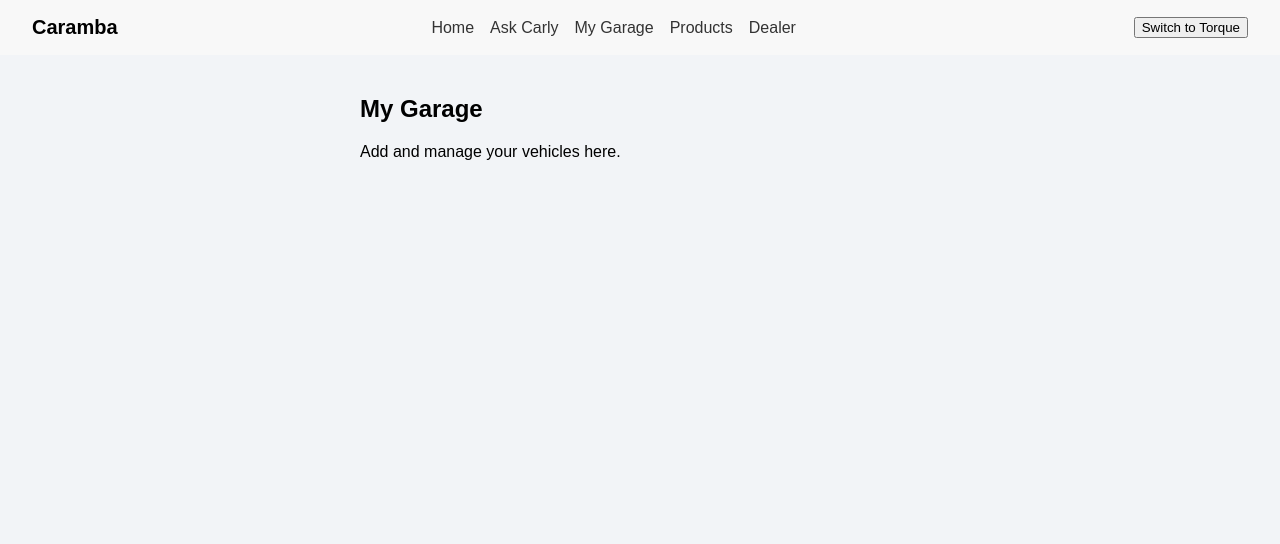
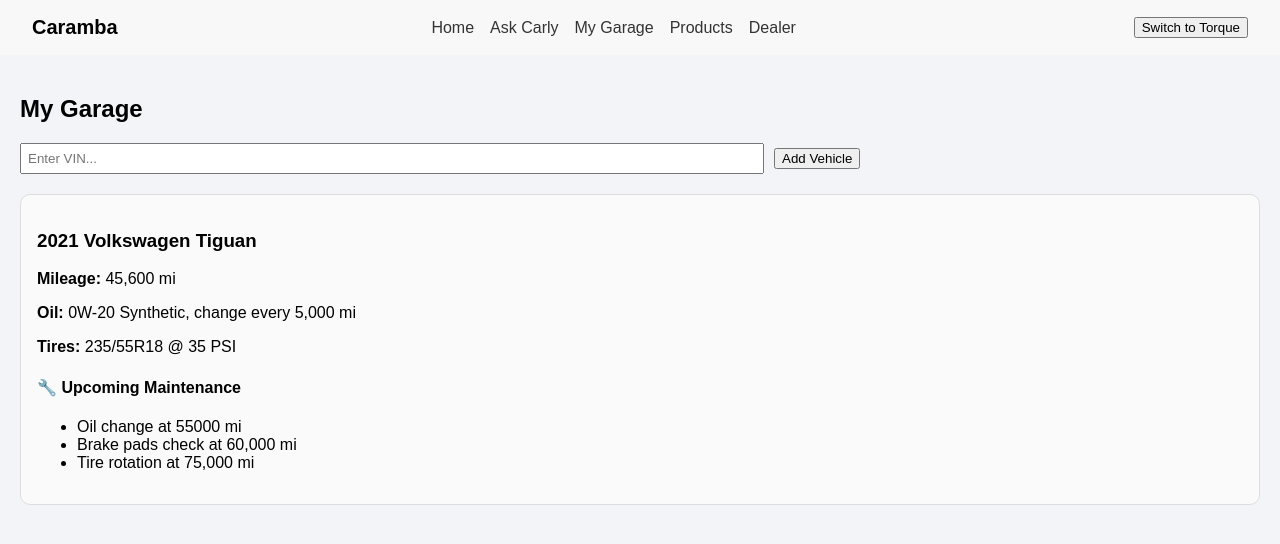
Before and after one commit to bstockes/caramba-reset, a Next.js app: page /garage in a window 1280 px wide. Shown: the top 544 px of the page. Built offline with nearby package versions, Linux system fonts and the light colour scheme.

Commit message:
Add files via upload

```diff
--- a/pages/garage.js
+++ b/pages/garage.js
@@ -1,8 +1,99 @@
+
+import { useEffect, useState } from 'react';
+
+const mockUser = {
+  name: "Brianne",
+  garage: [
+    {
+      year: 2021,
+      make: "Volkswagen",
+      model: "Tiguan",
+      mileage: 45600,
+      oilType: "0W-20 Synthetic",
+      oilInterval: 5000,
+      tireSize: "235/55R18",
+      tirePressure: 35
+    }
+  ]
+};
+
+function calculateUpcoming(vehicle) {
+  const { mileage, oilInterval } = vehicle;
+  const nextOil = Math.ceil(mileage / oilInterval) * oilInterval + oilInterval;
+  const events = [`Oil change at ${nextOil} mi`];
+
+  if (mileage < 60000) events.push("Brake pads check at 60,000 mi");
+  if (mileage < 75000) events.push("Tire rotation at 75,000 mi");
+
+  return events;
+}
+
 export default function Garage() {
+  const [user, setUser] = useState(null);
+  const [vinInput, setVinInput] = useState('');
+
+  useEffect(() => {
+    const updatedGarage = mockUser.garage.map(v => ({
+      ...v,
+      upcoming: calculateUpcoming(v)
+    }));
+    setUser({ ...mockUser, garage: updatedGarage });
+  }, []);
+
+  const handleAddVehicle = () => {
+    if (!vinInput.trim()) return;
+    const newVehicle = {
+      year: 2020,
+      make: "Honda",
+      model: "Civic",
+      mileage: 30000,
+      oilType: "5W-30 Synthetic",
+      oilInterval: 6000,
+      tireSize: "215/55R16",
+      tirePressure: 33,
+      upcoming: calculateUpcoming({ mileage: 30000, oilInterval: 6000 })
+    };
+    setUser(prev => ({
+      ...prev,
+      garage: [...prev.garage, newVehicle]
+    }));
+    setVinInput('');
+  };
+
+  if (!user) return <p>Loading your garage…</p>;
+
   return (
-    <div style={{ maxWidth: 600, margin: '0 auto', padding: 20, fontFamily: 'sans-serif' }}>
+    <div style={{ padding: 20 }}>
       <h2>My Garage</h2>
-      <p>Add and manage your vehicles here.</p>
+      <div style={{ marginBottom: 20 }}>
+        <input
+          type="text"
+          placeholder="Enter VIN..."
+          value={vinInput}
+          onChange={e => setVinInput(e.target.value)}
+          style={{ padding: 6, width: '60%' }}
+        />
+        <button onClick={handleAddVehicle} style={{ marginLeft: 10 }}>Add Vehicle</button>
+      </div>
+
+      {user.garage.map((v, i) => (
+        <div key={i} style={{
+          border: '1px solid #ddd',
+          borderRadius: 10,
+          padding: 16,
+          marginBottom: 20,
+          background: '#fafafa'
+        }}>
+          <h3>{v.year} {v.make} {v.model}</h3>
+          <p><strong>Mileage:</strong> {v.mileage.toLocaleString()} mi</p>
+          <p><strong>Oil:</strong> {v.oilType}, change every {v.oilInterval.toLocaleString()} mi</p>
+          <p><strong>Tires:</strong> {v.tireSize} @ {v.tirePressure} PSI</p>
+          <h4>🔧 Upcoming Maintenance</h4>
+          <ul>
+            {v.upcoming.map((item, j) => <li key={j}>{item}</li>)}
+          </ul>
+        </div>
+      ))}
     </div>
   );
 }
```
Also changed, not shown: pages/ask.js (+32 -34 lines), pages/index.js (+8 -4 lines).
